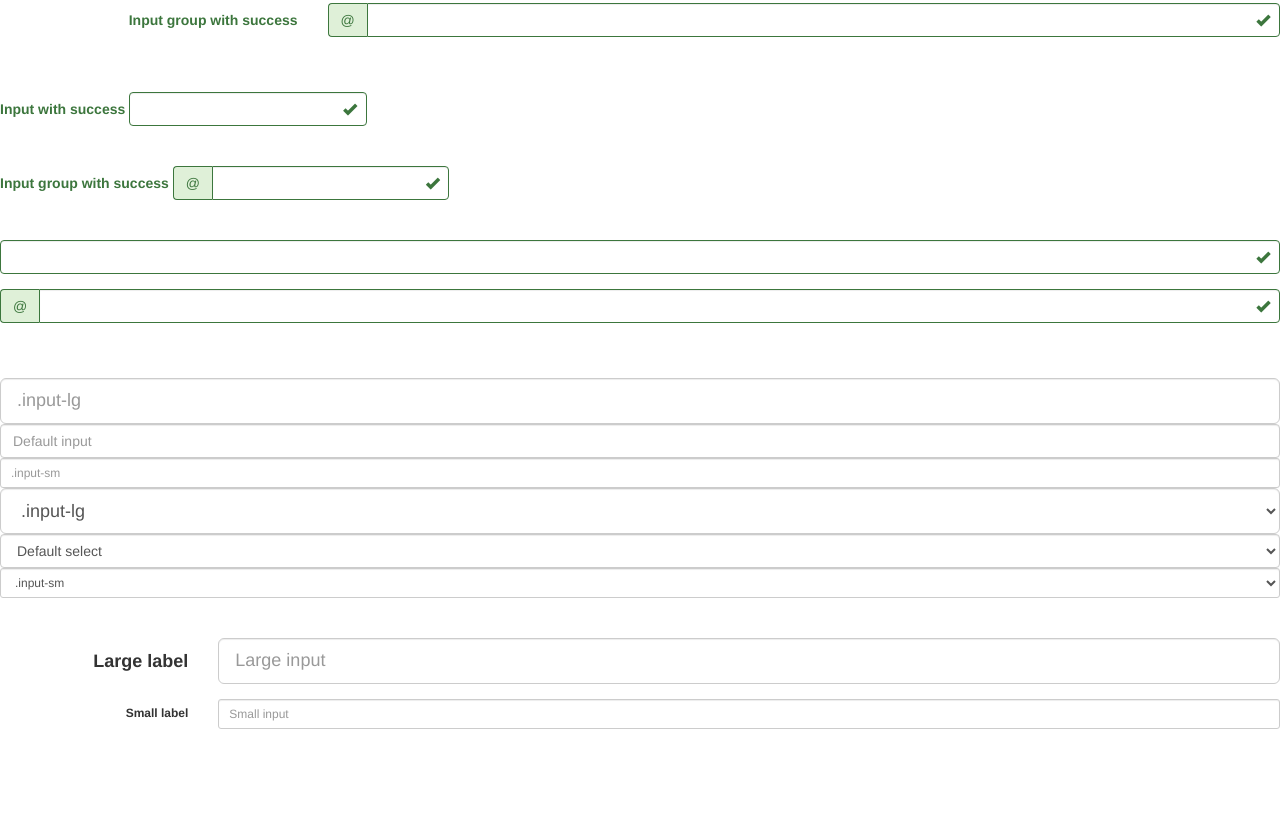
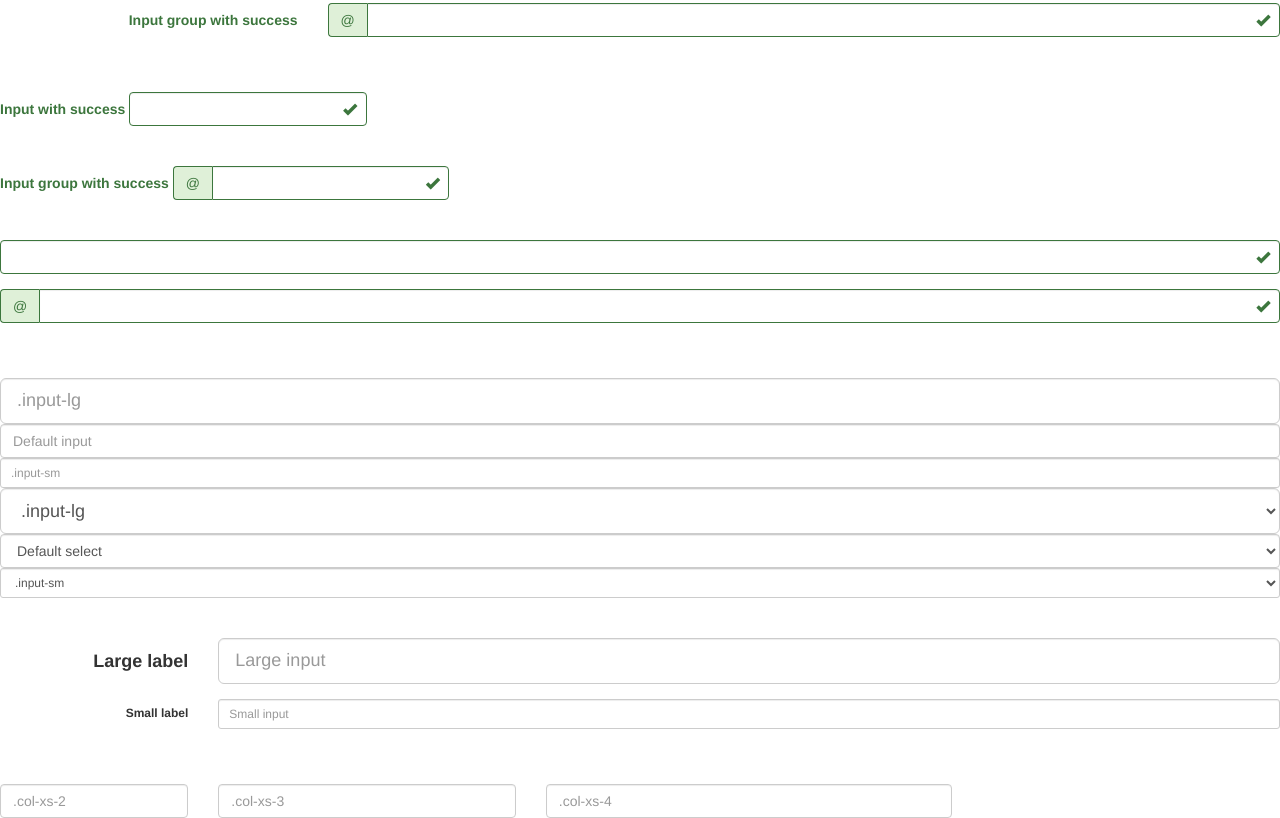
Before and after one commit to olga-dev/bootstrap-forms, a plain HTML site: page index.html in a window 1280 px wide. Shown: the part 2969-3787 px from the top of the page. Before the commit the page ends 3713 px from the top, so only its background shows below. Drawn offline with nearby package versions, Linux system fonts and the light colour scheme.

Commit message:
Column sizing

```diff
--- a/index.html
+++ b/index.html
@@ -404,5 +404,18 @@
         </div>
     </div>
 </form>
+<br><br>
+
+<div class="row">
+    <div class="col-xs-2">
+        <input type="text" class="form-control" placeholder=".col-xs-2">
+    </div>
+    <div class="col-xs-3">
+        <input type="text" class="form-control" placeholder=".col-xs-3">
+    </div>
+    <div class="col-xs-4">
+        <input type="text" class="form-control" placeholder=".col-xs-4">
+    </div>
+</div>
 </body>
 </html>
```
